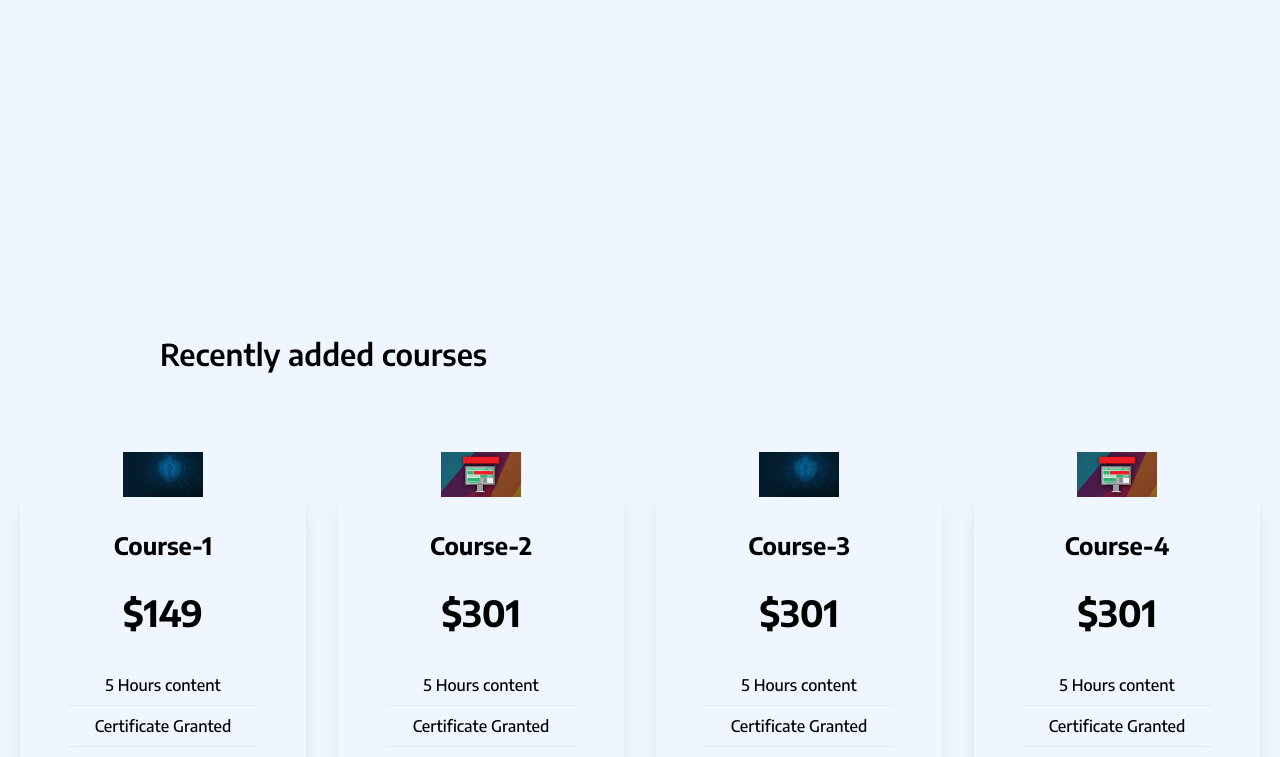
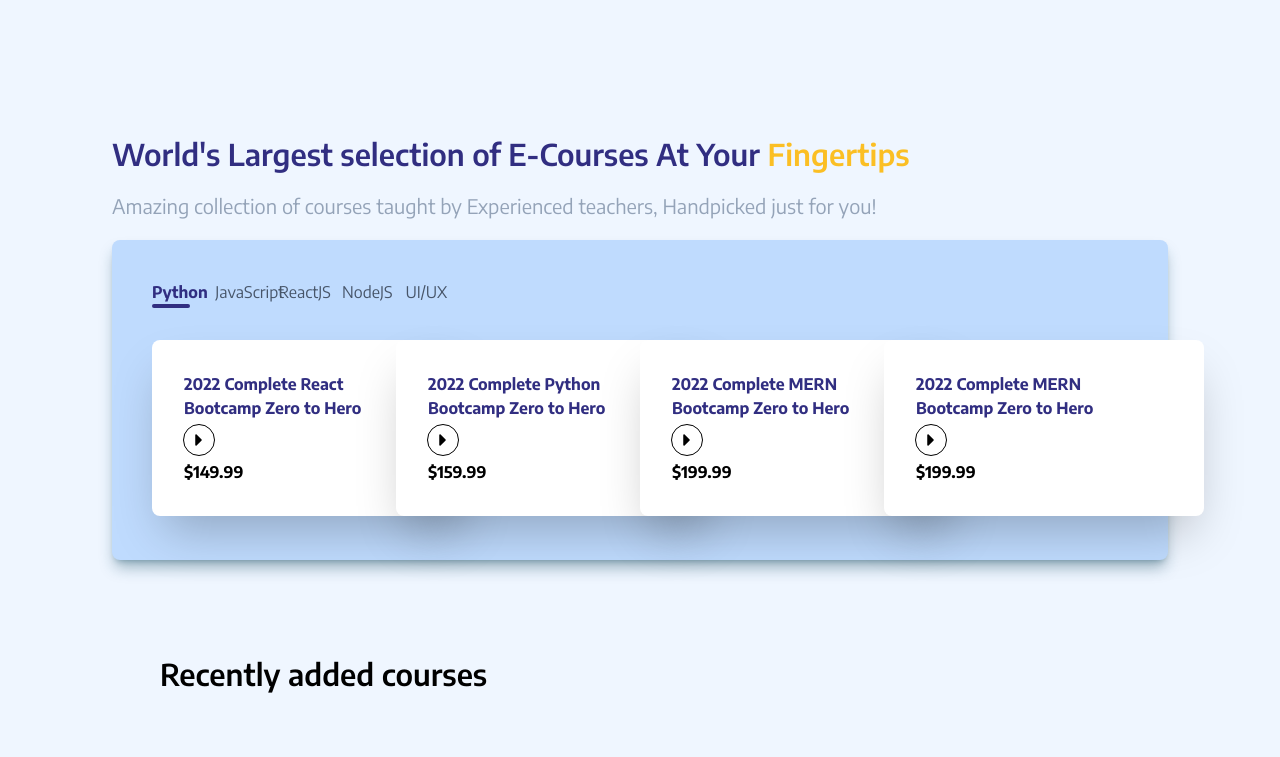
Before and after one commit to Harshhhh1701/CODEFEST-THAPA, a React (Create React App) app: page / in a window 1280 px wide. Shown: the part 1400-2157 px from the top of the page. Built offline with nearby package versions, Linux system fonts and the light colour scheme.

Commit message:
Courses section with Navbar added

```diff
--- a/src/App.css
+++ b/src/App.css
@@ -1,3 +1,6 @@
+body{
+  overflow-x: hidden;
+}
 .image {
   mask-image: url("/src/assets/Mask.png");
   mask-position: 6rem 8rem;
--- a/src/App.js
+++ b/src/App.js
@@ -1,27 +1,26 @@
-import React from 'react'
-import Courses from './components/courses'
-import './App.css';
-import HeroSection from './components/HeroContent';
-import Navbar from './components/Navbar';
+import React from "react";
+import Courses from "./components/courses";
+import "./App.css";
+import HeroSection from "./components/HeroContent";
+import Navbar from "./components/Navbar";
 
-import Options from './components/options'
-import Review from './components/review'
+import Options from "./components/options";
+import Review from "./components/review";
+import ECourses from "./components/ECourses";
 
 const App = () => {
   return (
     <>
-    <main className='relative w-full min-h-screen box-border bg-blue-50 font-sans'>
-      <Navbar />
-      <HeroSection />
+      <main className="relative w-full min-h-screen box-border bg-blue-50 font-sans">
+        <Navbar />
+        <HeroSection />
+        <Options />
+        <ECourses />
+        <Courses />
+        <Review />
+      </main>
+    </>
+  );
+};
 
-    <Options/>
-    <Courses/>
-    <Review/>
-    </main>
-    </>
-  )
-
-
-}
-
-export default App
+export default App;
--- /dev/null
+++ b/src/components/ECourses/Nav.jsx
@@ -0,0 +1,53 @@
+import { AnimateSharedLayout, motion } from "framer-motion";
+import { useState } from "react";
+const links = [
+  {
+    text: "Python",
+  },
+  {
+    text: "JavaScript",
+  },
+  {
+    text: "ReactJS",
+  },
+  {
+    text: "NodeJS",
+  },
+  {
+    text: "UI/UX",
+  },
+];
+
+const Navbar = () => {
+  const [selected, setSelected] = useState(0);
+  return (
+    <nav className="translate-y-10 translate-x-10 w-[30%]">
+      <AnimateSharedLayout>
+        <ul className="grid grid-cols-5 grid-rows-1 hover:cursor-pointer">
+          {links.map((item, id) => {
+            return (
+              <motion.span
+                className={
+                  id === selected
+                    ? "font-bold text-indigo-900"
+                    : "text-slate-600"
+                }
+                onClick={() => setSelected(id)}
+                key={id}
+              >
+                {item.text}
+                {id === selected && (
+                  <motion.div
+                    layoutId="underline"
+                    className="w-3/5 h-1 bg-indigo-900 rounded-3xl"
+                  />
+                )}{" "}
+              </motion.span>
+            );
+          })}
+        </ul>
+      </AnimateSharedLayout>
+    </nav>
+  );
+};
+export default Navbar;
--- /dev/null
+++ b/src/components/ECourses/index.jsx
@@ -0,0 +1,66 @@
+import { FaCaretLeft } from "react-icons/fa";
+import { motion } from "framer-motion";
+import Navbar from "./Nav";
+
+const Link = [
+  {
+    heading: "2022 Complete React Bootcamp Zero to Hero",
+    price: "$149.99",
+  },
+  {
+    heading: "2022 Complete Python Bootcamp Zero to Hero",
+    price: "$159.99",
+  },
+  {
+    heading: "2022 Complete MERN Bootcamp Zero to Hero",
+    price: "$199.99",
+  },
+  {
+    heading: "2022 Complete MERN Bootcamp Zero to Hero",
+    price: "$199.99",
+  },
+];
+
+const Card = ({ data }) => {
+  return (
+    <motion.div
+      whileHover={{ scale: 1.05 }}
+      className="w-[20rem] min-w-14 h-44 bg-white p-8 flex flex-col justify-between rounded-lg shadow-2xl cursor-pointer"
+    >
+      <h1 className="w-4/5 text-indigo-900 font-bold">{data.heading}</h1>
+      {/* star icons */}
+      <div className="w-[30px] h-[30px] rounded-[50%] outline grid items-center justify-center outline-1 rotate-180 hover:cursor-pointer">
+        <FaCaretLeft size={20} />
+      </div>
+      <p className="font-bold text-black">{data.price}</p>
+    </motion.div>
+  );
+};
+
+const ECourses = () => {
+  return (
+    <div className="px-28 w-full h-80">
+      <h1 className="text-3xl text-indigo-900 font-semibold">
+        World's Largest selection of E-Courses At Your{" "}
+        <span className="text-amber-400">Fingertips</span>
+      </h1>
+      <p className="text-xl text-slate-400 my-5">
+        Amazing collection of courses taught by Experienced teachers, Handpicked
+        just for you!
+      </p>
+
+      <div className="h-full bg-blue-200 rounded-lg shadow-lg shadow-cyan-900/40">
+        {/* Nav */}
+        <Navbar />
+        <div className="grid grid-cols-4 grid-rows-1 w-full h-full items-center px-10">
+          {/* Card */}
+          {Link.map((link) => (
+            <Card data={link} />
+          ))}
+        </div>
+      </div>
+    </div>
+  );
+};
+
+export default ECourses;
--- a/src/components/HeroContent/index.jsx
+++ b/src/components/HeroContent/index.jsx
@@ -5,17 +5,18 @@ import { motion } from "framer-motion";
 
 const HeroSection = () => {
   return (
-    <div className="h-screen w-screen  grid grid-cols-2 items-center justify-items-center">
+    <div className="h-screen w-screen grid grid-cols-2 items-center justify-items-center">
       <div className="ml-28">
         <h1 className="text-7xl font-bold uppercase relative text-indigo-900 tracking-wider text-shadow-md">
-          Grow your career with Quality Education
+          Grow your <span className="text-amber-400">career</span> with Quality
+          <span className="text-amber-400">Education</span>
           <div className="bg-red-900 absolute top-0 left-0 w-full h-full blur-[40px] opacity-20 rounded-lg -z-1" />
         </h1>
         <Input />
       </div>
 
-      <div className="flex h-full justify-center relative">
-        <img src={Hero} alt="Hero" className="object-cover image" />
+      <div className="flex h-full justify-center relative w-full">
+        <img src={Hero} alt="Hero" className="object-cover image w-full" />
         <div className="absolute inset-28 bg-blue-800 rounded-full blur-[80px] opacity-40" />
         <motion.div
           initial={{ opacity: 0, x: -50 }}
--- a/src/index.css
+++ b/src/index.css
@@ -3,3 +3,8 @@
 @tailwind base;
 @tailwind components;
 @tailwind utilities;
+
+/*
+*{
+    outline: 1px solid black;
+} */
```
